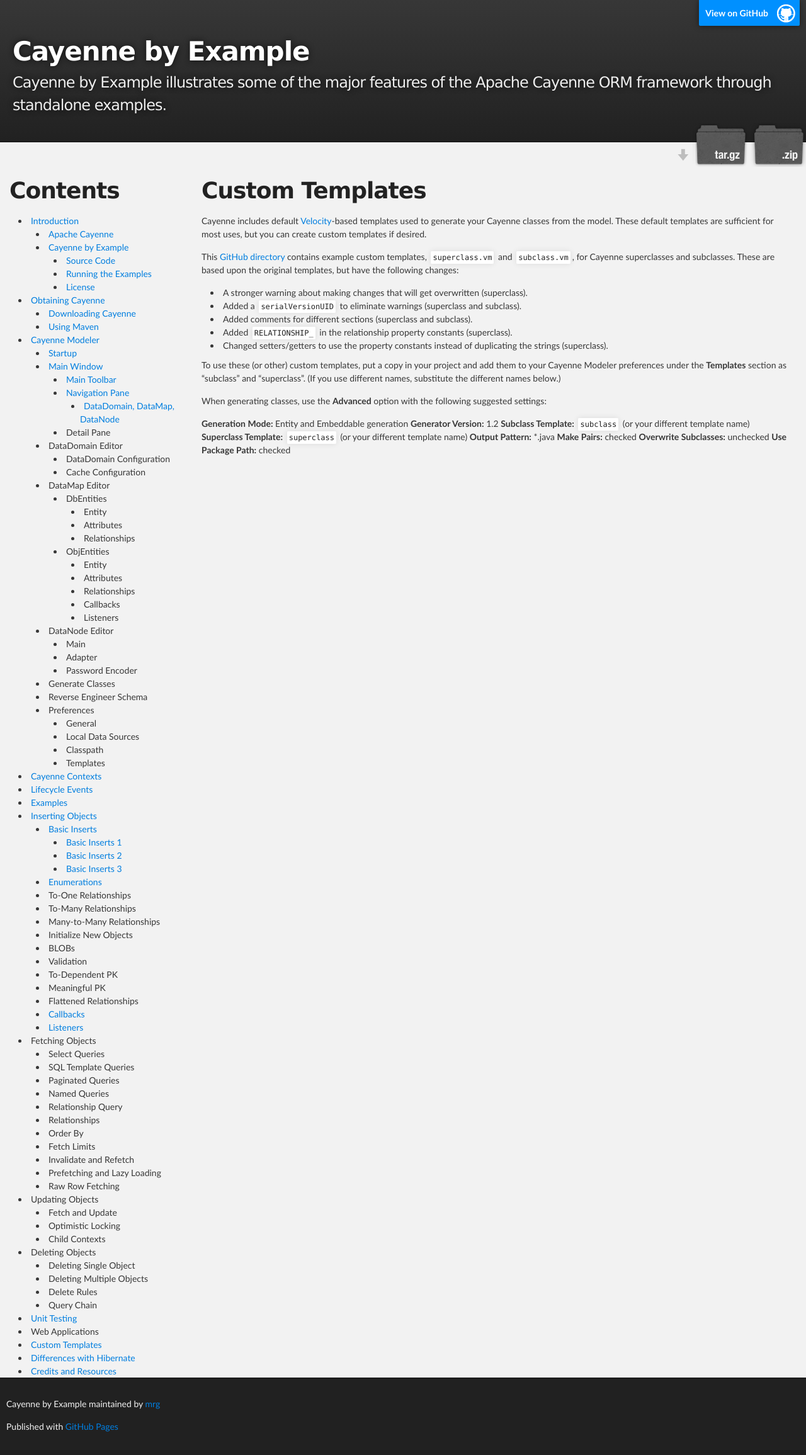
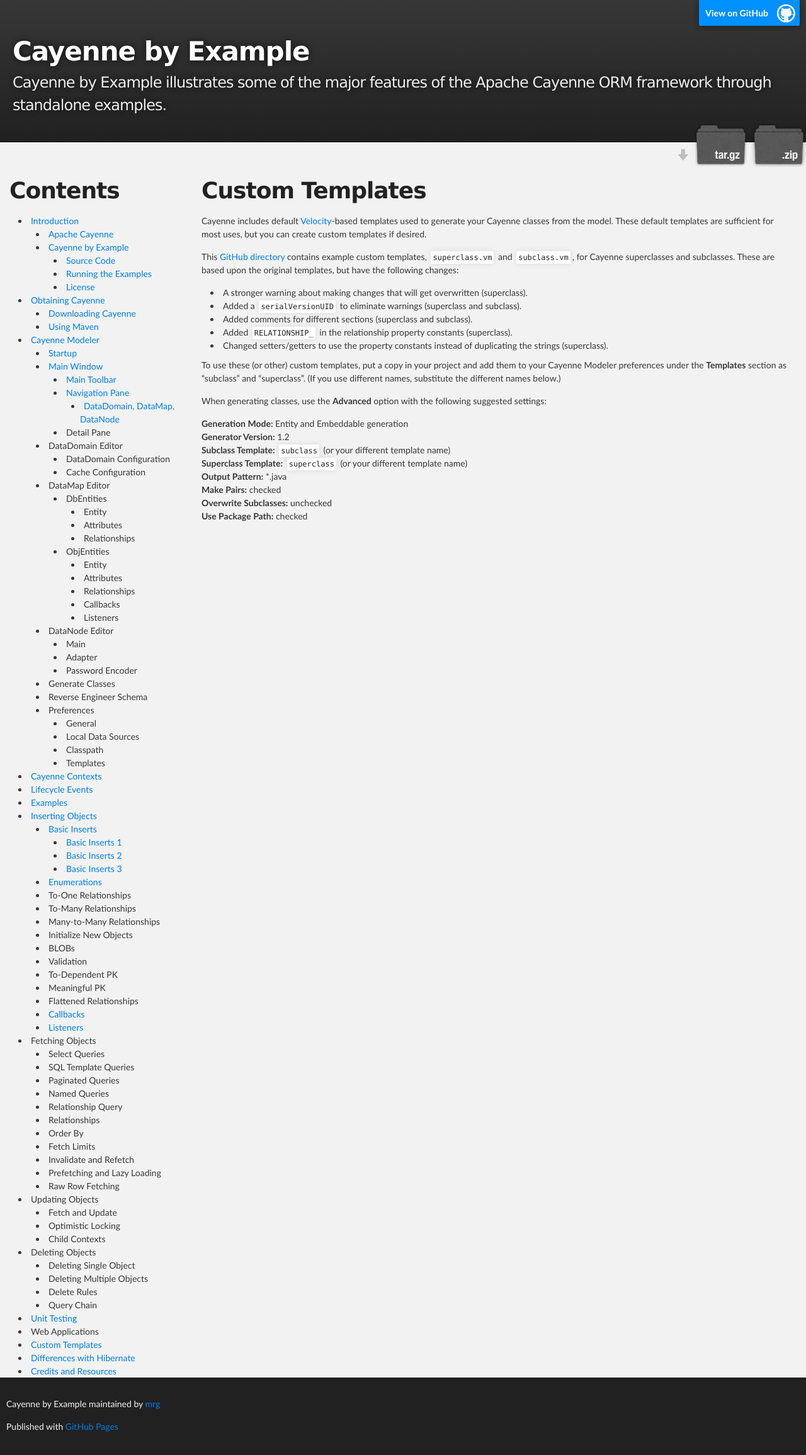
Before and after one commit to mrg/cbe, a Jekyll site: the page built from custom-templates.md, in a window 1280 px wide. Shown: the whole page at 63% size. Built offline with Jekyll 4.4.1, drawn with Linux system fonts in a browser that asks for light colours; Markdown is read by kramdown in place of the engine named in the settings.

Commit message:
Added line breaks.

```diff
--- a/custom-templates.md
+++ b/custom-templates.md
@@ -20,11 +20,11 @@
 
 When generating classes, use the **Advanced** option with the following suggested settings:
 
-**Generation Mode:** Entity and Embeddable generation
-**Generator Version:** 1.2
-**Subclass Template:** `subclass` (or your different template name)
-**Superclass Template:** `superclass` (or your different template name)
-**Output Pattern:** *.java
-**Make Pairs:** checked
-**Overwrite Subclasses:** unchecked
-**Use Package Path:** checked
+**Generation Mode:** Entity and Embeddable generation<br />
+**Generator Version:** 1.2<br />
+**Subclass Template:** `subclass` (or your different template name)<br />
+**Superclass Template:** `superclass` (or your different template name)<br />
+**Output Pattern:** *.java<br />
+**Make Pairs:** checked<br />
+**Overwrite Subclasses:** unchecked<br />
+**Use Package Path:** checked<br />
```
